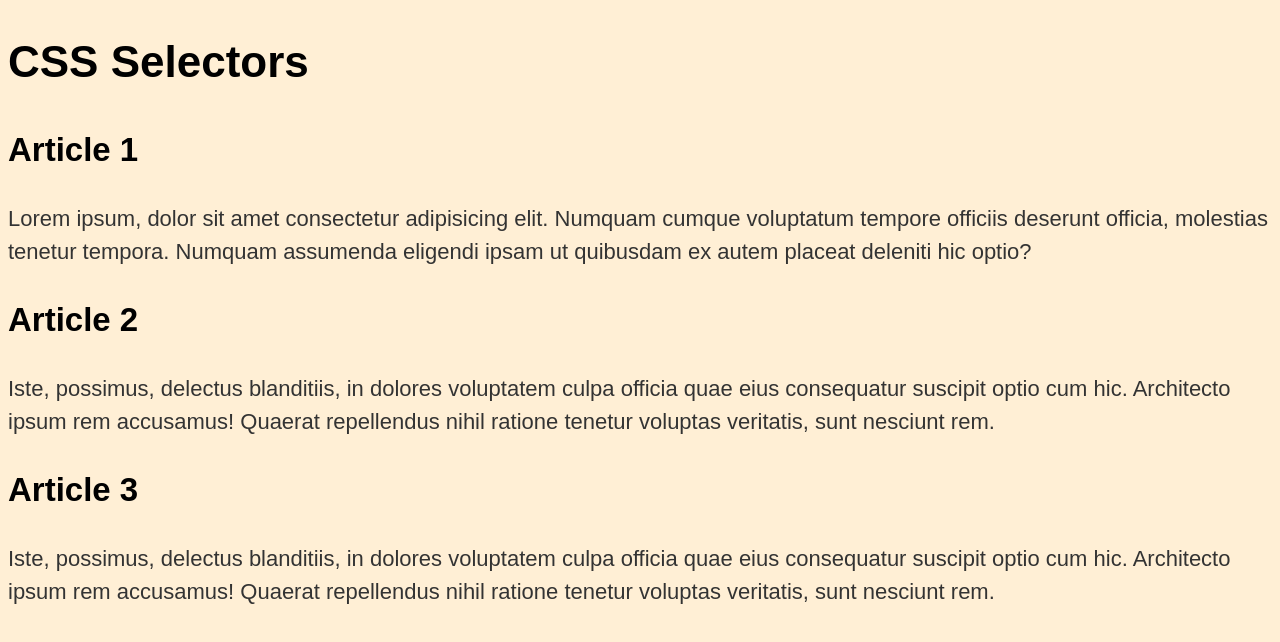
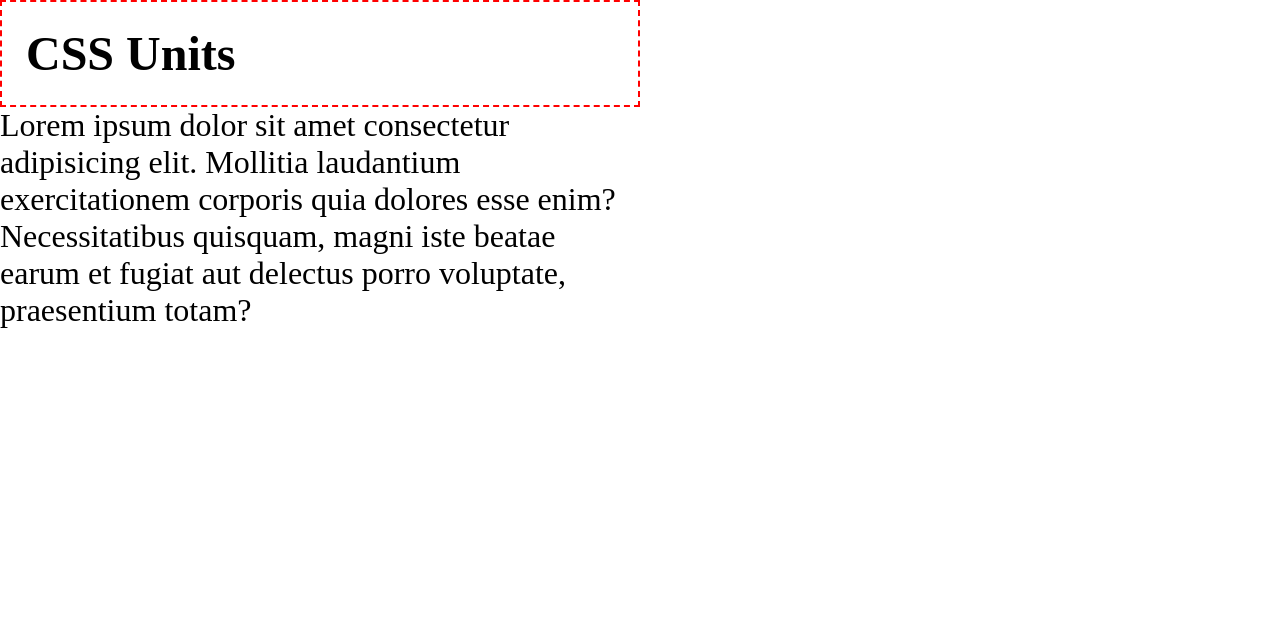
Before and after one commit to vintageashtray/web101, a plain HTML site: page index.html in a window 1280 px wide. Drawn offline with Linux system fonts and the light colour scheme.

Commit message:
04_lesson

```diff
--- a/css/style.css
+++ b/css/style.css
@@ -1,11 +1,25 @@
+* {
+    margin: 0;
+    padding: 0;
+    box-sizing: border-box;
+}
+
 body {
-    font-size: 22px;
-    font-family: Arial, Helvetica, sans-serif;
-    line-height: 1.5;
-    background: papayawhip;
-    color: rgb(0, 0, 0);
+    min-height: 100vh;
+}
+
+h1 {
+    border: 2px dashed red;
+    width: 50%;
+    font-size: 3rem;
+    padding: 0.5em;
+}
+
+main {
+    font-size: 2rem;
 }
 
 p {
-    color: #333;
+    font-size: 2rem;
+    width: 40ch;
 }
--- a/index.html
+++ b/index.html
@@ -5,46 +5,19 @@
     <meta charset="UTF-8">
     <meta http-equiv="X-UA-Compatible" content="IE=edge">
     <meta name="viewport" content="width=device-width, initial-scale=1.0">
-    <title>CSS Selectors</title>
+    <title>Document</title>
     <link rel="stylesheet" href="css/style.css">
 </head>
 
 <body>
     <header>
-        <h1>CSS Selectors</h1>
+        <h1>CSS Units</h1>
     </header>
     <main>
-        <article>
-            <h2>Article 1</h2>
-            <p>Lorem ipsum, dolor sit amet consectetur adipisicing elit. Numquam cumque voluptatum tempore officiis
-                deserunt
-                officia, molestias tenetur tempora. Numquam assumenda eligendi ipsam ut quibusdam ex autem placeat
-                deleniti
-                hic optio?</p>
-        </article>
-        <article>
-            <h2>Article 2</h2>
-            <p id="second" class="gray">Iste, possimus, delectus blanditiis, in dolores voluptatem culpa officia quae
-                eius
-                consequatur
-                suscipit optio
-                cum hic. Architecto ipsum rem accusamus! Quaerat repellendus <span class="highlight">nihil</span>
-                ratione tenetur voluptas
-                veritatis,
-                sunt
-                nesciunt rem.</p>
-        </article>
-        <article>
-            <h2>Article 3</h2>
-            <p class="gray">Iste, possimus, delectus blanditiis, in dolores voluptatem culpa officia quae eius
-                consequatur
-                suscipit optio
-                cum hic. Architecto <span class="highlight">ipsum</span> rem accusamus! Quaerat repellendus nihil
-                ratione tenetur voluptas
-                veritatis,
-                sunt
-                nesciunt rem.</p>
-        </article>
+        <p>Lorem ipsum dolor sit amet consectetur adipisicing elit. Mollitia laudantium exercitationem corporis quia
+            dolores esse enim? Necessitatibus quisquam, magni iste beatae earum et fugiat aut delectus porro voluptate,
+            praesentium totam?</p>
+
     </main>
 </body>
 
```
